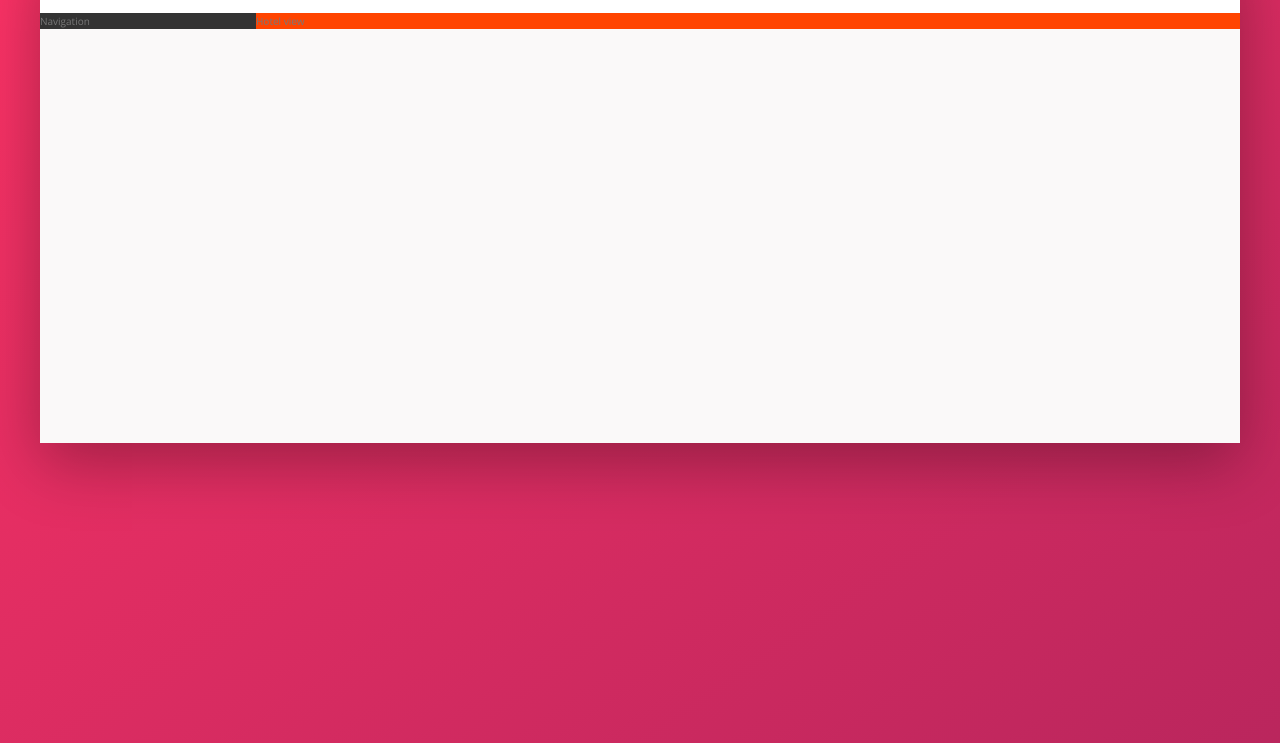
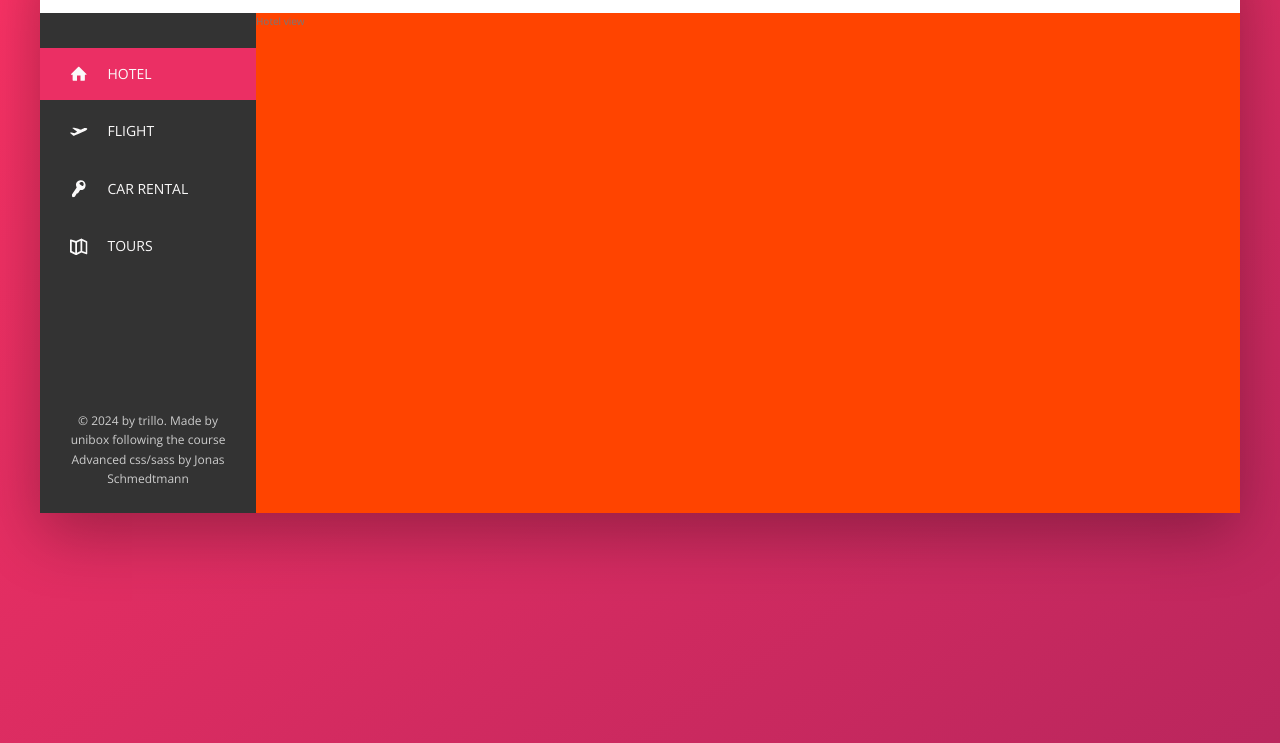
Before and after one commit to uniboxx/trillo-unibox, a website built with Vite: page index.html in a window 1280 px wide. Shown: the part 137-880 px from the top of the page. Built offline with nearby package versions, Linux system fonts and the light colour scheme.

Commit message:
finished sidebar

```diff
--- a/index.html
+++ b/index.html
@@ -8,6 +8,7 @@
 
   <!-- <link href="https://fonts.googleapis.com/css?family=Open+Sans:300,400,600" rel="stylesheet"> -->
 
+  <script type="module" src="script.js"></script>
   <link rel="stylesheet" href="scss/main.scss">
 
   <title>trillo &mdash; Your all-in-one booking app</title>
@@ -48,9 +49,48 @@
     </header>
 
     <div class="content">
+
       <nav class="sidebar">
-        Navigation
+        <ul class="side-nav">
+          <li class="side-nav__item side-nav__item--active">
+            <a href="#" class="side-nav__link">
+              <svg class="side-nav__icon">
+                <use xlink:href="img/sprite.svg#icon-home"></use>
+              </svg>
+              <span>Hotel</span>
+            </a>
+          </li>
+          <li class="side-nav__item">
+            <a href="#" class="side-nav__link">
+              <svg class="side-nav__icon">
+                <use xlink:href="img/sprite.svg#icon-aircraft-take-off"></use>
+              </svg>
+              <span>Flight</span>
+            </a>
+          </li>
+          <li class="side-nav__item">
+            <a href="#" class="side-nav__link">
+              <svg class="side-nav__icon">
+                <use xlink:href="img/sprite.svg#icon-key"></use>
+              </svg>
+              <span>Car rental</span>
+            </a>
+          </li>
+          <li class="side-nav__item">
+            <a href="#" class="side-nav__link">
+              <svg class="side-nav__icon">
+                <use xlink:href="img/sprite.svg#icon-map"></use>
+              </svg>
+              <span>Tours</span>
+            </a>
+          </li>
+        </ul>
+
+        <div class="legal">
+          &copy; 2024 by trillo. Made by unibox following the course Advanced css/sass by Jonas Schmedtmann
+        </div>
       </nav>
+
 
       <main class="hotel-view">
         Hotel view
--- /dev/null
+++ b/script.js
@@ -0,0 +1,8 @@
+const navItems = document.querySelectorAll('.side-nav__item');
+
+navItems.forEach(item => {
+  item.addEventListener('click', e => {
+    navItems.forEach(item => item.classList.remove('side-nav__item--active'));
+    item.classList.add('side-nav__item--active');
+  });
+});
--- a/scss/_components.scss
+++ b/scss/_components.scss
@@ -1,7 +1,11 @@
+//_ LOGO
+
 .logo {
   height: 3.25rem;
   margin-left: 2rem;
 }
+
+//_ SEARCH
 
 .search {
   flex: 0 0 40%;
@@ -69,6 +73,7 @@
     cursor: pointer;
     height: 100%;
     display: flex;
+    justify-content: center;
     align-items: center;
 
     &:hover {
@@ -107,3 +112,74 @@
     margin-right: 1rem;
   }
 }
+
+//_ SIDEBAR
+
+.side-nav {
+  font-size: 1.4rem;
+  list-style: none;
+  margin-top: 3.5rem;
+
+  &__item {
+    position: relative;
+
+    &:not(:last-child) {
+      margin-bottom: 0.5rem;
+    }
+  }
+
+  &__item::before {
+    content: "";
+    position: absolute;
+    top: 0;
+    left: 0;
+    height: 100%;
+    width: 3px;
+    background-color: var(--color-primary);
+    transition:
+      transform 0.2s,
+      width 0.4s cubic-bezier(1, 0, 0, 1) 0.2s,
+      background-color 0.1s;
+    transform: scaleY(0);
+    // transform-origin: bottom;
+  }
+
+  &__item:hover::before,
+  &__item--active::before {
+    transform: scaleY(1);
+    width: 100%;
+  }
+
+  &__item:active::before {
+    background-color: var(--color-primary-light);
+  }
+
+  &__link:link,
+  &__link:visited {
+    color: var(--color-grey-light-1);
+    text-decoration: none;
+    text-transform: uppercase;
+    display: block;
+    padding: 1.5rem 3rem;
+    display: flex;
+    align-items: center;
+    position: relative; //^ fa far funzionare z-index
+    z-index: 10;
+  }
+
+  &__icon {
+    height: 1.75rem;
+    width: 1.75rem;
+    margin-right: 2rem;
+    fill: currentColor;
+  }
+}
+
+//_ LEGAL TEXT
+
+.legal {
+  text-align: center;
+  color: var(--color-grey-light-4);
+  font-size: 1.2rem;
+  padding: 2.5rem;
+}
--- a/scss/_layout.scss
+++ b/scss/_layout.scss
@@ -26,9 +26,14 @@
   background-color: var(--color-grey-dark-1);
 
   flex: 0 0 18%;
+
+  display: flex;
+  justify-content: space-between;
+  flex-direction: column;
 }
 
 .hotel-view {
+  height: 50rem; //! DA RIMUOVERE
   background-color: #fff;
   background-color: #f40;
 
```
